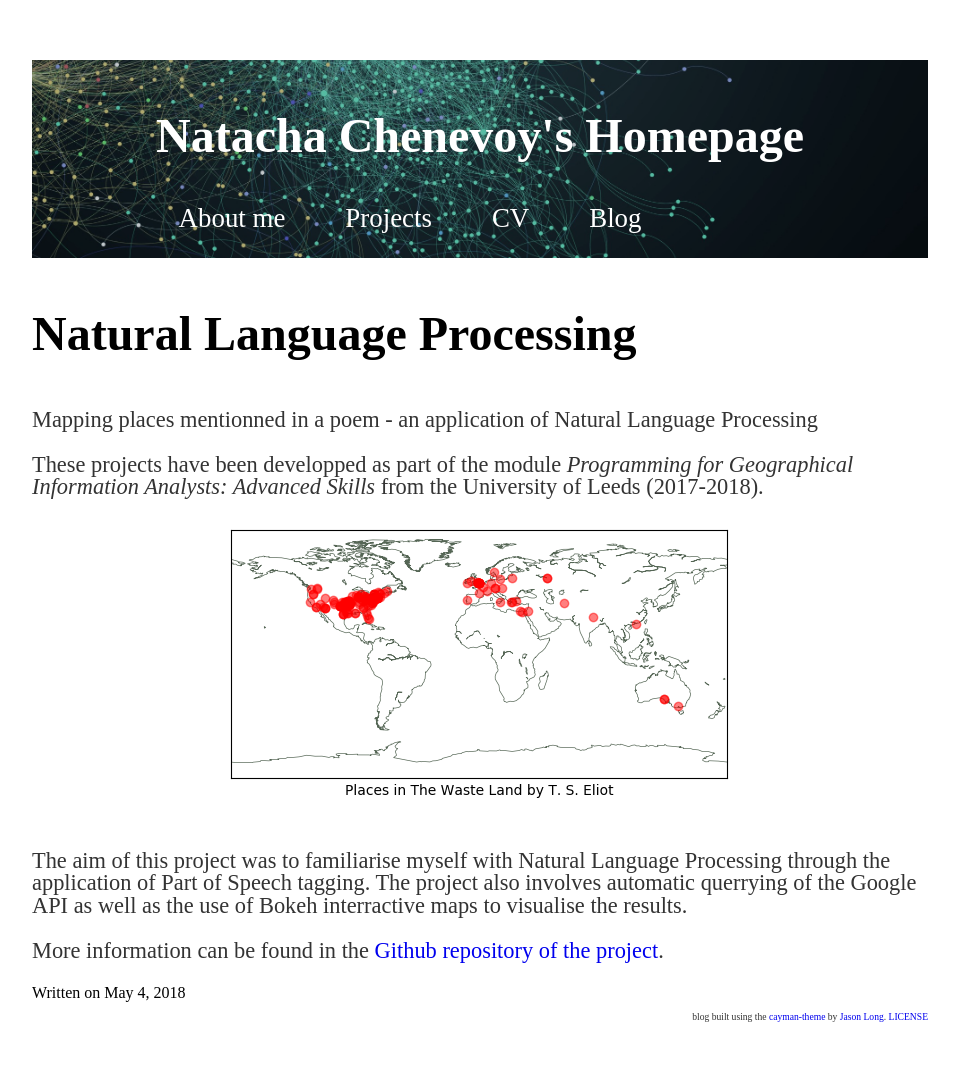
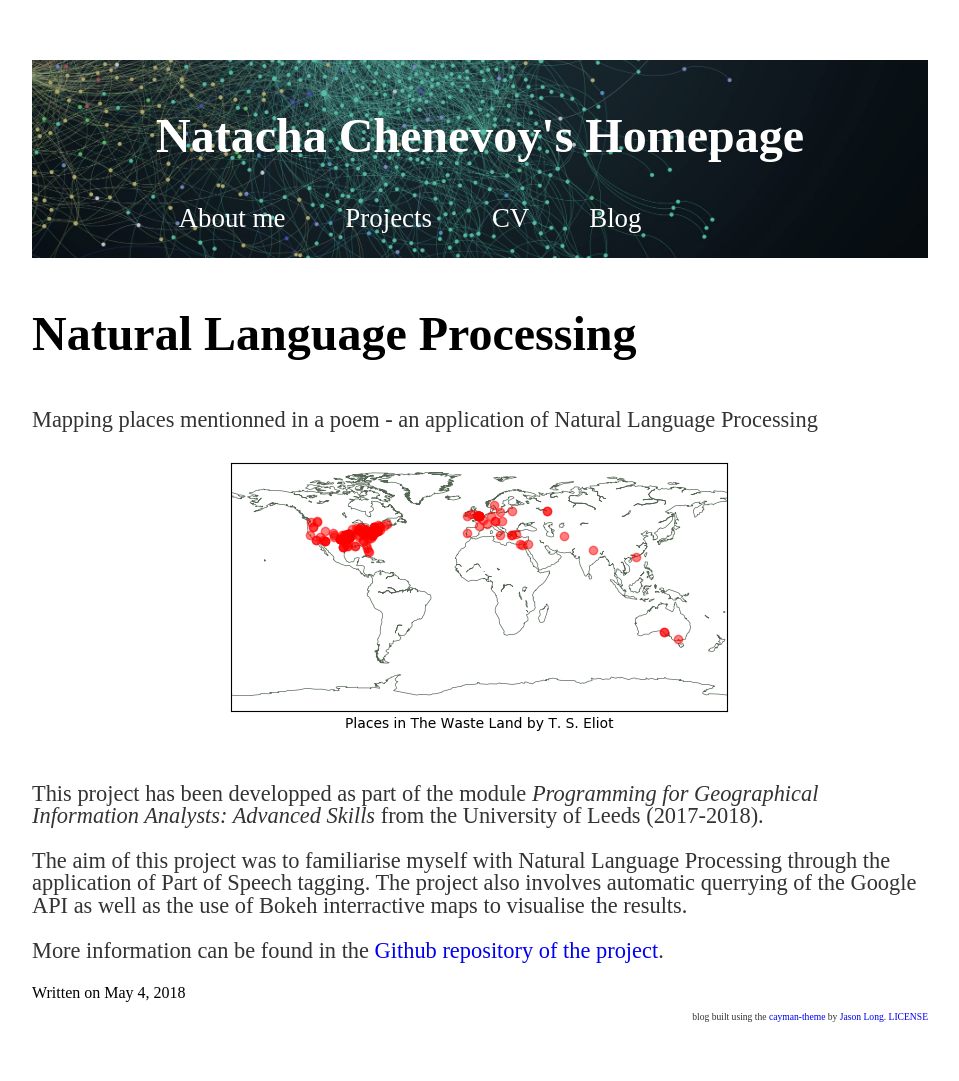
Before and after one commit to mednche/mednche.github.io, a Jekyll site: the page built from _posts/2018-05-04-NLP.md, in a window 1280 px wide. Shown: the whole page, without its empty margins (160-1119 px from the left). Built offline with Jekyll 4.4.1, drawn with Linux system fonts in a browser that asks for light colours.

Commit message:
Update 2018-05-04-NLP.md

```diff
--- a/_posts/2018-05-04-NLP.md
+++ b/_posts/2018-05-04-NLP.md
@@ -10,11 +10,11 @@ excerpt_separator: <!--more-->
 Mapping places mentionned in a poem - an application of Natural Language Processing
 <!--more-->
 
-These projects have been developped as part of the module *Programming for Geographical Information Analysts: Advanced Skills* from the University of Leeds (2017-2018).
-
 <p align="center">
   <img src="/images/MapOfPlaces.png">
 </p>
+
+This project has been developped as part of the module *Programming for Geographical Information Analysts: Advanced Skills* from the University of Leeds (2017-2018).
 
 The aim of this project was to familiarise myself with Natural Language Processing through the application of Part of Speech tagging.
 The project also involves automatic querrying of the Google API as well as the use of Bokeh interractive maps to visualise the results.
```
